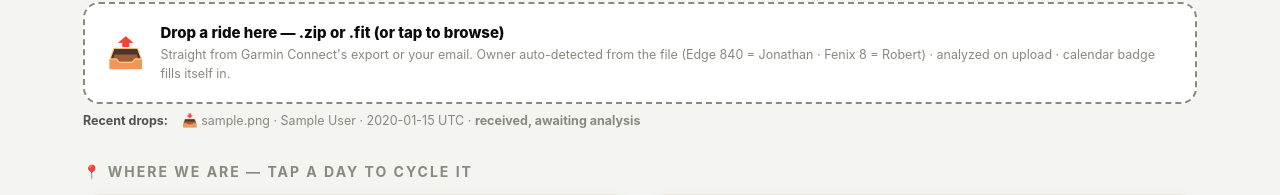
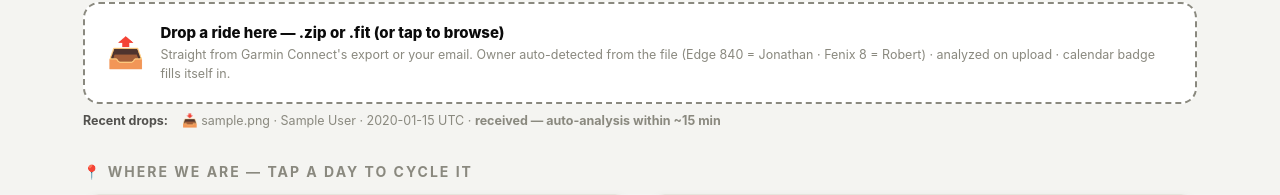
Before and after one commit to teamairhart/garmin-data-agent, a Flask app: page /board in a window 1280 px wide. Shown: the part 319-514 px from the top of the page. Run offline with Flask 3, Linux system fonts and the light colour scheme; the visitor is signed in with stand-in values (Sample User, id 1); data comes from the database, SQL or seed files in the repository; tables that the repository leaves empty hold one stand-in row (values such as "Sample post").

Commit message:
Board copy: drops are now auto-analyzed by the Mini watcher
Co-Authored-By: Claude Fable 5 <noreply@anthropic.com>
Claude-Session: https://claude.ai/code/session_01TWLuHUj66iSvZbFagicX52

```diff
--- a/templates/board.html
+++ b/templates/board.html
@@ -208,7 +208,7 @@
   {% for u in uploads %}
   <span>{{ '✅' if u.status == 'analyzed' else ('⚠️' if u.status == 'error' else '📥') }}
     {{ u.filename }} · {{ u.who }} · {{ u.when }} UTC ·
-    <b>{{ 'analyzed — see Ride Reports' if u.status == 'analyzed' else ('error — re-drop or ping Jonathan' if u.status == 'error' else 'received, awaiting analysis') }}</b></span>
+    <b>{{ 'analyzed — see Ride Reports' if u.status == 'analyzed' else ('error — re-drop or ping Jonathan' if u.status == 'error' else 'received — auto-analysis within ~15 min') }}</b></span>
   {% endfor %}{% endif %}
 </div>
 
@@ -659,7 +659,7 @@ function handleFiles(files){
     dropStatus.innerHTML=(ok.length?
       '✅ <b>Ride accepted &amp; stored safely.</b><br>'+
       '<span style="font-weight:400;color:var(--ink2)">What happens next: it shows 📥 in Recent drops below → '+
-      'Jonathan runs the analysis pass (usually same day) → your coached report appears in 📖 Ride Reports '+
+      'the Mac-Mini watcher analyzes it automatically (~10–15 min) → your report appears in 📖 Ride Reports '+
       'and the day\'s calendar badge fills in. Nothing else for you to do.</span>':'')+
       (er.length?'<br>✕ '+er.map(r=>r.error||'upload failed').join(', '):'');
     if(ok.length)refreshDrops();});
@@ -670,7 +670,7 @@ function refreshDrops(){
     const el=document.getElementById('dropsList');
     const rows=j.uploads.slice(0,6).map(u=>{
       const ic=u.status==='analyzed'?'✅':(u.status==='error'?'⚠️':'📥');
-      const st=u.status==='analyzed'?'analyzed — see Ride Reports':(u.status==='error'?'error — re-drop or ping Jonathan':'received, awaiting analysis');
+      const st=u.status==='analyzed'?'analyzed — see Ride Reports':(u.status==='error'?'error — re-drop or ping Jonathan':'received — auto-analysis within ~15 min');
       return '<span>'+ic+' '+u.filename+' · '+(u.who||'?')+' · '+(u.uploaded_at||'').slice(0,16).replace('T',' ')+' UTC · <b>'+st+'</b></span>';
     }).join('');
     el.innerHTML='<b style="color:var(--ink2)">Recent drops:</b>'+rows;
```
